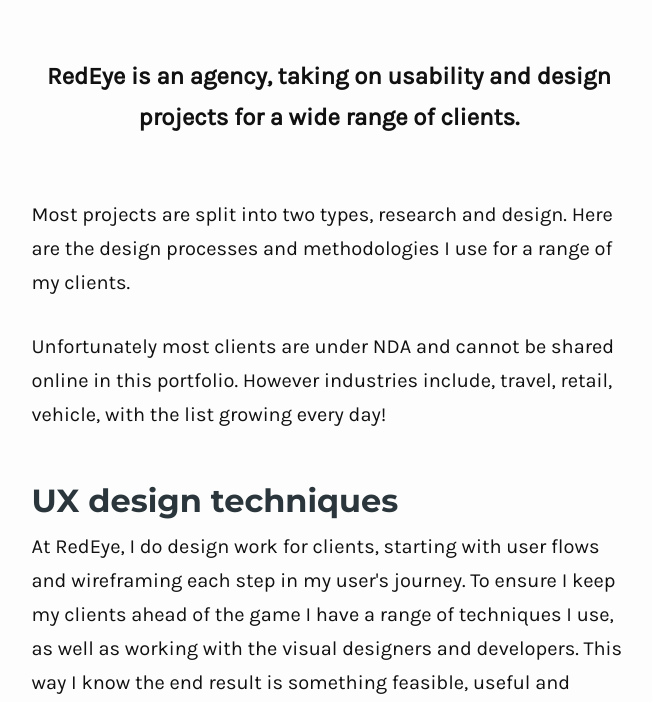
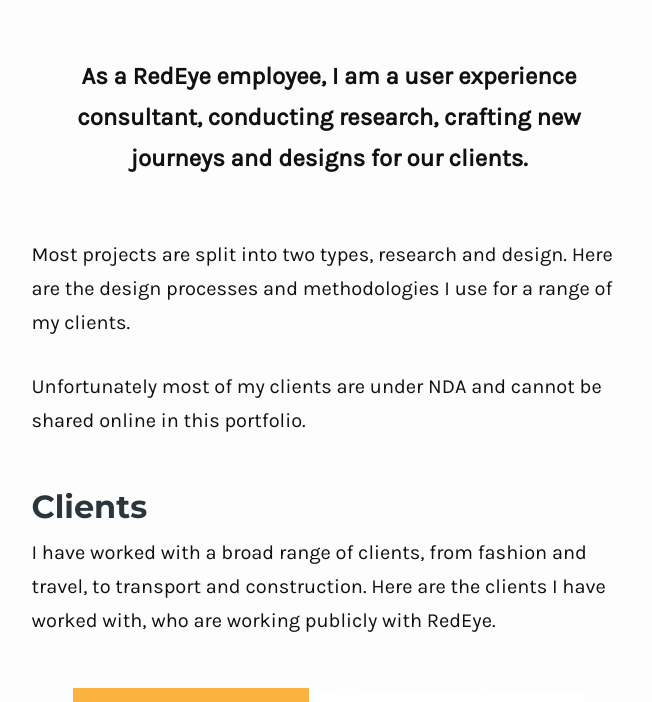
Before and after one commit to EChesters/echesters.github.io, a Jekyll site: the page built from pages/redeye-design.html, in a window 1280 px wide and 900 px high, scrolled down 706 px, cut to the strip 198-900 px from the top of the window. Shown: the whole strip, without its empty margins (311-963 px from the left). Built offline with Jekyll 4.4.1, drawn with Linux system fonts in a browser that asks for light colours; nearby versions of some CDN libraries; some of the changed text lies outside the part shown.

Commit message:
Fixed mistakes on RedEye pages. + Moved clients to the top of page

```diff
--- a/pages/redeye-design.html
+++ b/pages/redeye-design.html
@@ -2,12 +2,22 @@
 title: RedEye - Design
 image: /images/portfolio/redeye/redeye-3.jpg
 layout: case-study
-summary: RedEye is an agency, taking on usability and design projects for a wide range of clients.
+summary: As a RedEye employee, I am a user experience consultant, conducting research, crafting new journeys and designs for our clients.
 ---
 
 <section>
 	<p>Most projects are split into two types, research and design. Here are the design processes and methodologies I use for a range of my clients.</p>
-	<p>Unfortunately most clients are under NDA and cannot be shared online in this portfolio. However industries include, travel, retail, vehicle, with the list growing every day!</p>
+	<p>Unfortunately most of my clients are under NDA and cannot be shared online in this portfolio.</p>
+</section>
+
+<section>
+	<h2>Clients</h2>
+	<p>I have worked with a broad range of clients, from fashion and travel, to transport and construction. Here are the clients I have worked with, who are working publicly with RedEye.</p>
+
+	<div class="text-center">
+		<img src="/images/portfolio/redeye/halfords.png" alt="Halfords Autocentres" class="client">
+		<img src="/images/portfolio/redeye/superbreak.gif" alt="SuperBreak" class="client">
+	</div>
 </section>
 
 <section>
@@ -47,17 +57,8 @@
 
 <section>
 	<h2>Tools</h2>
-	<h3>Axure</h3>
-	<p>An interative prototyping and wireframe software, created by Microsoft.</p>
+	<ul>
+		<li>Axure</li>
+		<li>In-browser</li>
+	</ul>
 </section>
-
-
-<section>
-	<h2>Clients</h2>
-	<p class="sidenote text-left">All clients publicly working with RedEye and not under NDA.</p>
-
-	<div class="text-center">
-		<img src="/images/portfolio/redeye/halfords.png" alt="Halfords Autocentres" class="client">
-		<img src="/images/portfolio/redeye/superbreak.gif" alt="SuperBreak" class="client">
-	</div>
-</section>
```
Also changed, not shown: pages/redeye-research.html (+10 -10 lines).
